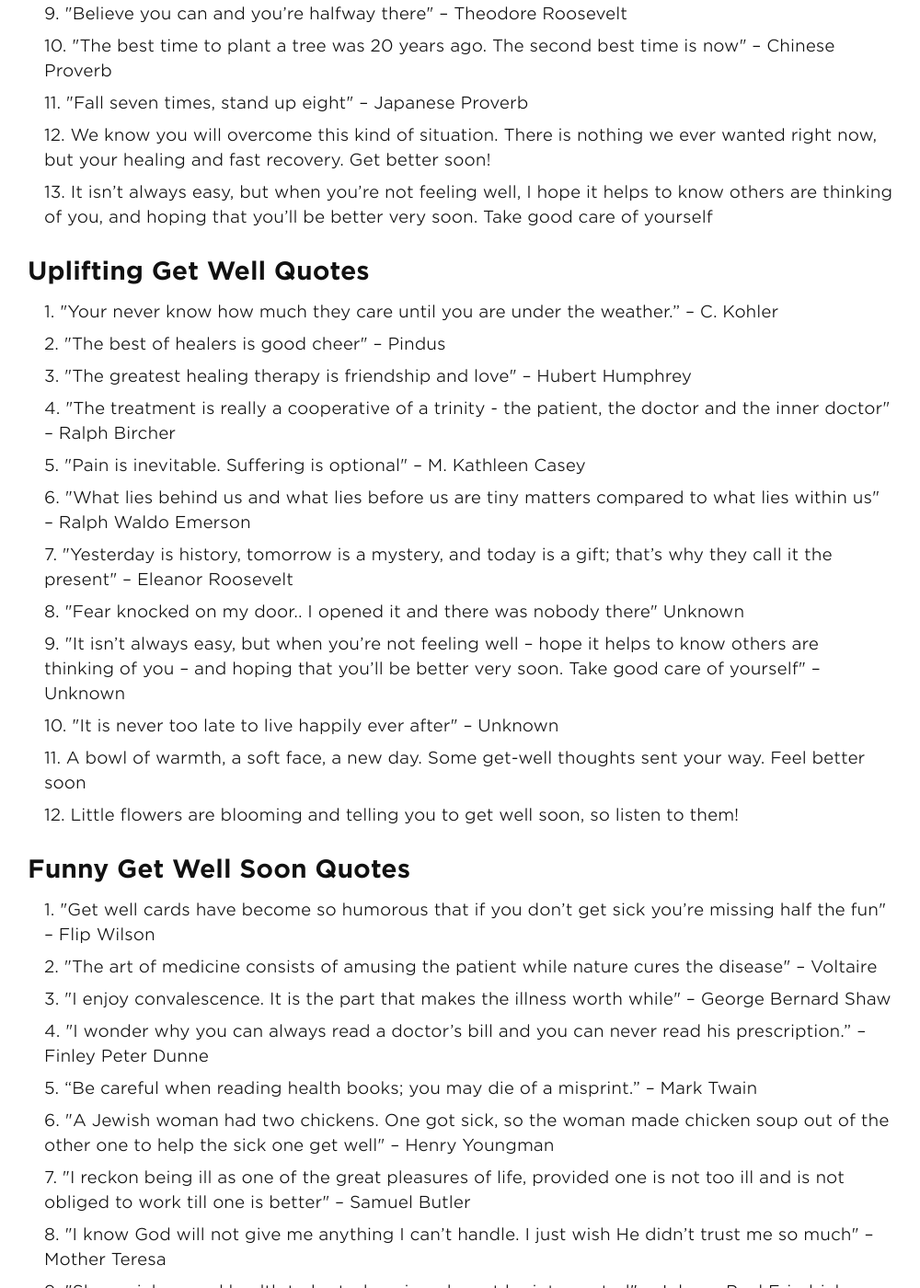
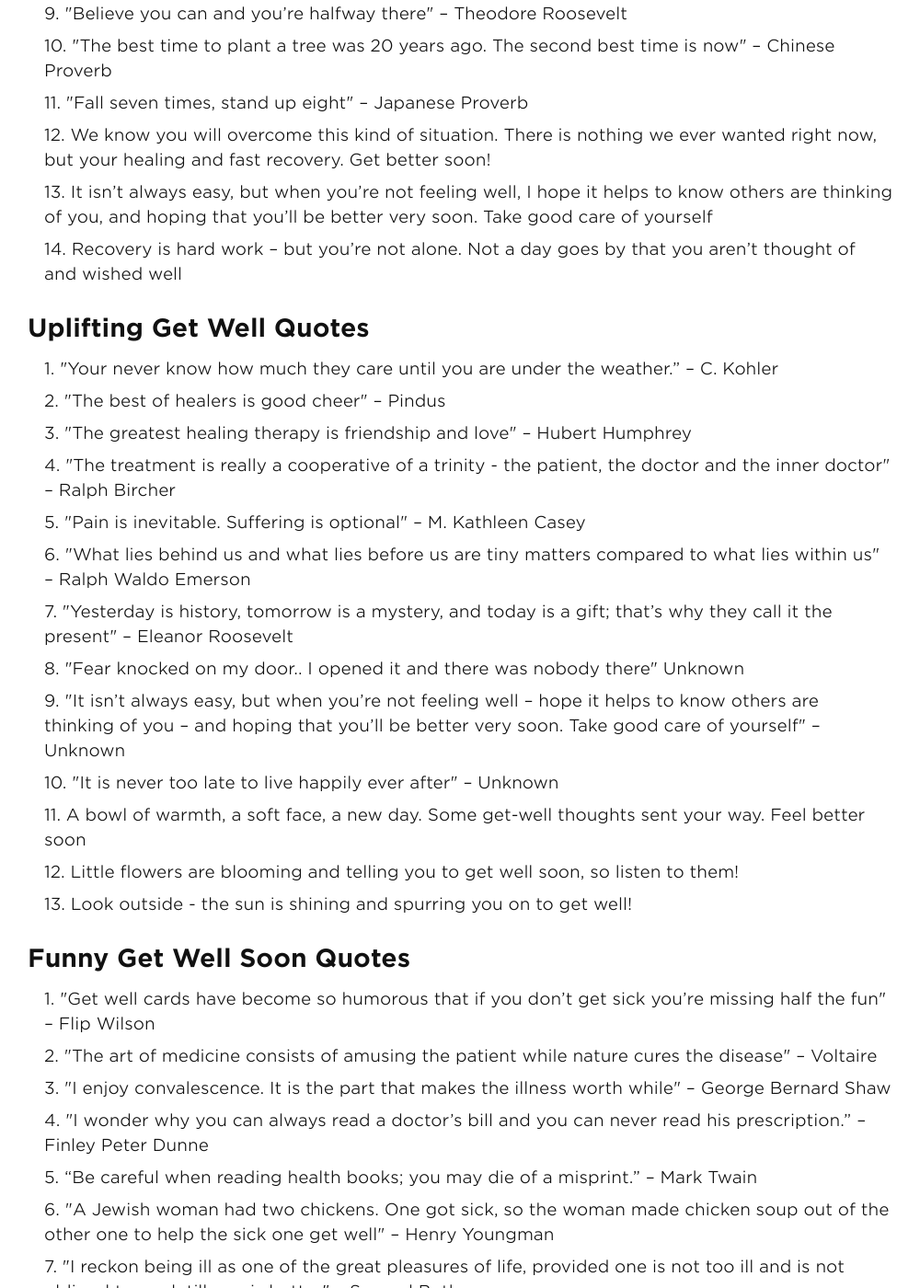
Before and after one commit to andyml123/andyml123.github.io, a Jekyll site: the page built from get-well-soon-quotes.md, in a window 1280 px wide and 1400 px high, scrolled down 727 px. Shown: the whole window at 92% size, without its empty margins (140-1140 px from the left). Built offline with Jekyll 4.4.1, drawn with Linux system fonts in a browser that asks for light colours.

Commit message:
Update get-well-soon-quotes.md

```diff
--- a/get-well-soon-quotes.md
+++ b/get-well-soon-quotes.md
@@ -32,6 +32,7 @@ category: messages
 <li>"Fall seven times, stand up eight" – Japanese Proverb</li>
 <li>We know you will overcome this kind of situation. There is nothing we ever wanted right now, but your healing and fast recovery. Get better soon!</li>
 <li>It isn’t always easy, but when you’re not feeling well, I hope it helps to know others are thinking of you, and hoping that you’ll be better very soon. Take good care of yourself</li>
+<li>Recovery is hard work – but you’re not alone. Not a day goes by that you aren’t thought of and wished well</li>
 </ol>
 
 <h2>Uplifting Get Well Quotes</h2>
@@ -49,6 +50,7 @@ category: messages
 <li>"It is never too late to live happily ever after" – Unknown</li>
 <li>A bowl of warmth, a soft face, a new day. Some get-well thoughts sent your way. Feel better soon</li>
 <li>Little flowers are blooming and telling you to get well soon, so listen to them!</li>
+<li>Look outside - the sun is shining and spurring you on to get well!</li>
 </ol>
 
 <h2>Funny Get Well Soon Quotes</h2>
```
